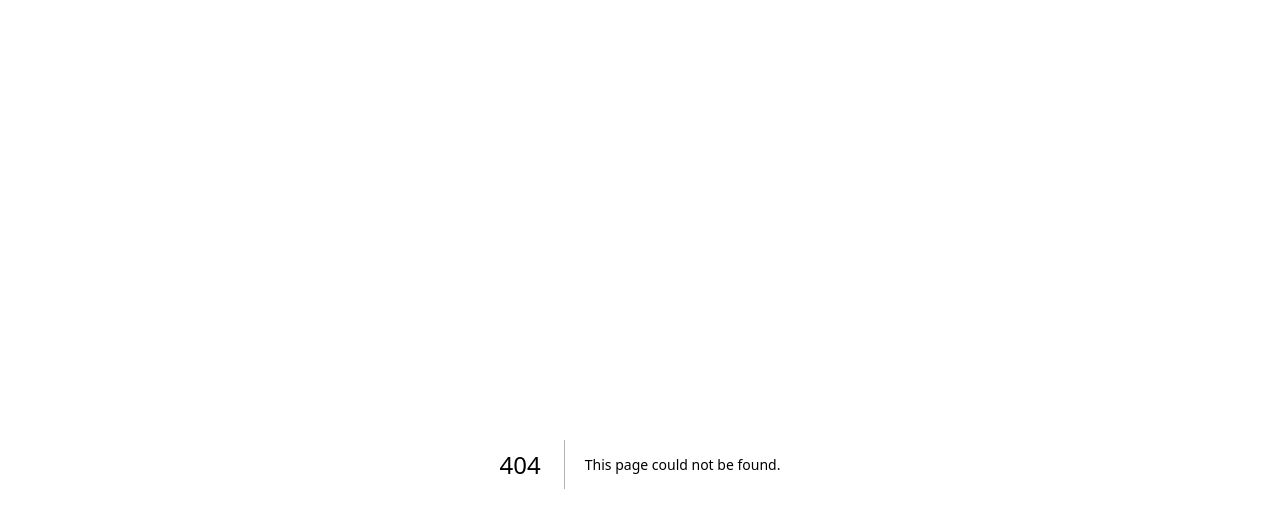
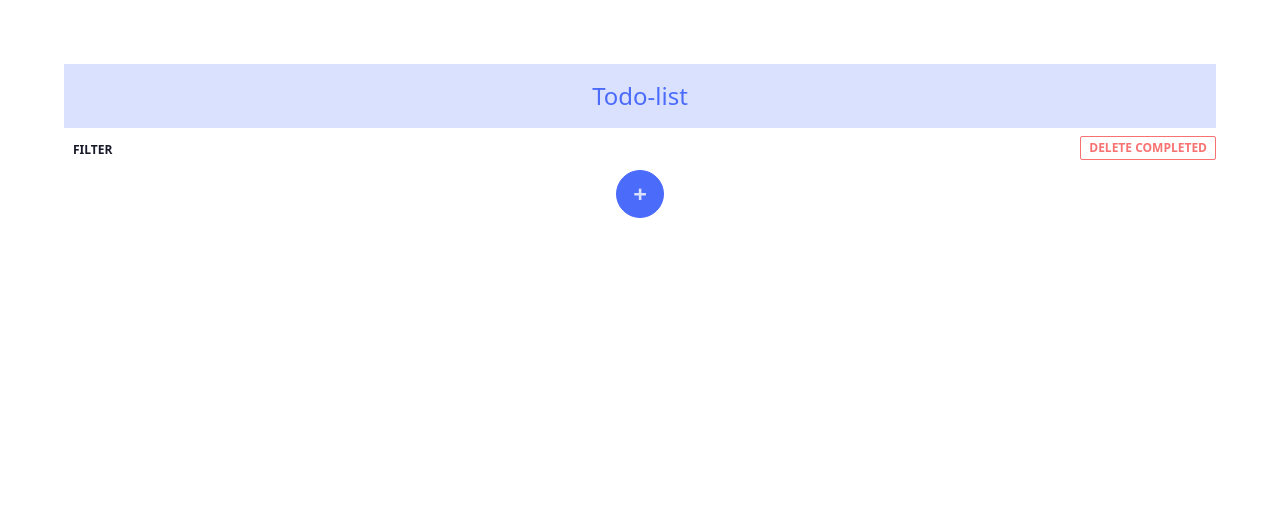
Before and after one commit to swimmingone/poomang-clone, a Next.js app: page /tour in a window 1280 px wide. Before the commit this address had no page. Shown: the top 528 px of the page. Built offline with nearby package versions, Linux system fonts and the light colour scheme.

Commit message:
feat: 투어용 페이지 추가

```diff
--- /dev/null
+++ b/pages/tour/create.tsx
@@ -0,0 +1,70 @@
+import { Todo } from '../../src/todo/types/Todo';
+import { Tag } from '../../src/todo/types/Tag';
+import TodoForm from '../../src/todo/components/templates/TodoForm';
+import { useRouter } from 'next/router';
+import { useContext, useEffect, useState } from 'react';
+import PageTitle from '../../src/common/components/PageTitle';
+import usePreventLeave from '../../src/common/hooks/usePreventLeave';
+import { TodoContext } from '../../src/todo/provider/TodoProvider';
+
+const CreateTodo = () => {
+	const { enablePrevent, disablePrevent, block } = usePreventLeave();
+	const { onCreate } = useContext(TodoContext);
+
+	const router = useRouter();
+	const initialTodo = {
+		id: '',
+		title: '',
+		description: '',
+		tags: [],
+		dueDate: '',
+		creationDate: '',
+		editDate: '',
+		doneDate: '',
+		isDone: false,
+	};
+	const [data, setData] = useState<Todo | null>(initialTodo);
+	const [tags, setTags] = useState<Tag[]>([]);
+
+	const removeTag = (name: string) => {
+		setTags(tags.filter((tag) => tag.name !== name));
+	};
+
+	const onSubmit = () => {
+		if (data) {
+			const newTodo = { ...data, tags: tags };
+			onCreate(newTodo);
+		} else {
+			alert('할 일이 생성되지 않았습니다.');
+		}
+		router.push('/tour');
+	};
+
+	useEffect(() => {
+		enablePrevent();
+		return () => {
+			disablePrevent();
+		};
+	}, [enablePrevent, disablePrevent]);
+
+	useEffect(() => {
+		data !== initialTodo && block();
+	}, [data, initialTodo, tags, block]);
+
+	if (!data) return null;
+	return (
+		<>
+			<PageTitle title={'Create Todo'} />
+			<TodoForm
+				tags={tags}
+				setTags={setTags}
+				removeTag={removeTag}
+				data={data}
+				setData={setData}
+				onSubmit={onSubmit}
+			/>
+		</>
+	);
+};
+
+export default CreateTodo;
--- /dev/null
+++ b/pages/tour/index.tsx
@@ -0,0 +1,32 @@
+import { useRouter } from 'next/router';
+import PageTitle from '../../src/common/components/PageTitle';
+import { TodoContext } from '../../src/todo/provider/TodoProvider';
+import { NextPage } from 'next';
+import { useContext } from 'react';
+import TodoList from '../../src/todo/components/templates/TodoList/TodoList';
+
+const Home: NextPage = () => {
+	const router = useRouter();
+	const { onToggle, onDelete, onDeleteAll, filteredTodos, onChangeFilter } =
+		useContext(TodoContext);
+
+	const goCreate = () => {
+		router.push('/tour/create');
+	};
+
+	return (
+		<>
+			<PageTitle title={'Todo-list'} />
+			<TodoList
+				changeFilter={onChangeFilter}
+				filteredTodos={filteredTodos}
+				toggleDone={onToggle}
+				deleteTodo={onDelete}
+				deleteAllDone={onDeleteAll}
+				goCreate={goCreate}
+			/>
+		</>
+	);
+};
+
+export default Home;
```
